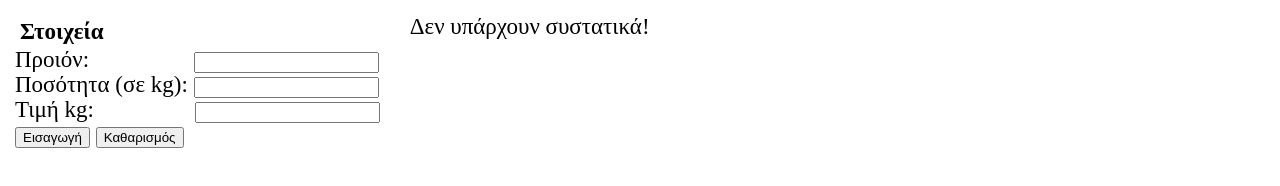
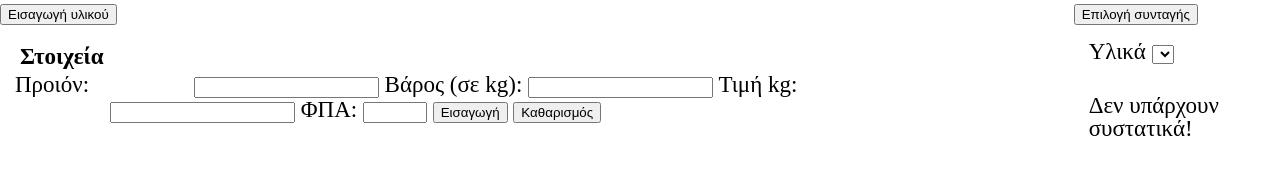
Before and after one commit to Flashmaster102/Syntages, a plain HTML site: page index.html in a window 1280 px wide. Drawn offline with nearby package versions, Linux system fonts and the light colour scheme.

Commit message:
Modify index.html

```diff
--- a/index.html
+++ b/index.html
@@ -1,27 +1,37 @@
 <!DOCTYPE html>
 <html lang="en">
   <head>
-    <meta charset="UTF-8">
-    <meta name="viewport" content="width=device-width, initial-scale=1.0">
-    <meta http-equiv="X-UA-Compatible" content="ie=edge">
+    <meta charset="UTF-8" />
+    <meta name="viewport" content="width=device-width, initial-scale=1.0" />
+    <meta http-equiv="X-UA-Compatible" content="ie=edge" />
     <title>Recipe Calculator</title>
-    <link rel="stylesheet" href="styles.css">
+    <link rel="stylesheet" href="styles.css" />
   </head>
   <body>
-    <form>
+    <section>
+      <button type="button" id="insertIngredient">Εισαγωγή υλικού</button>
+      <form id="ingredient">
         <fieldset>
           <legend>Στοιχεία</legend>
           <label for="name">Προιόν:</label>
-       <input type="text" id="name" name="name" > <br>
-	   <label for="quantity">Ποσότητα (σε kg):</label>
-	   <input type="number" id="quantity" name="quantity" min="0" > <br>
+          <input type="text" id="name" name="name" />
+          <label for="quantity">Βάρος (σε kg):</label>
+          <input type="number" id="quantity" name="quantity" min="0" />
           <label for="price">Τιμή kg:</label>
-	   <input type="number" id="price" name="price" min="0"> <br>
-	   <input type="button" id="enter" value="Εισαγωγή">
-	   <input type="reset" value="Καθαρισμός">
+          <input type="number" id="price" name="price" min="0" />
+          <label for="tax">ΦΠΑ:</label>
+          <input type="number" id="tax" name="tax" min="0" max="100" />
+          <input type="button" id="enter" value="Εισαγωγή" />
+          <input type="reset" value="Καθαρισμός" />
         </fieldset>
       </form>
+    </section>
     <section>
+      <button type="button" id="insertRecipe">Επιλογή συνταγής</button>
+      <form id="recipe">
+        <label for="product">Υλικά</label>
+        <select name="product" id="product"></select>
+      </form>
       <div id="ingredientsList">Δεν υπάρχουν συστατικά!</div>
     </section>
     <script src="https://unpkg.com/currency.js@~2.0.0/dist/currency.min.js"></script>
```
Lines whose indentation alone changed are shown as unchanged.
